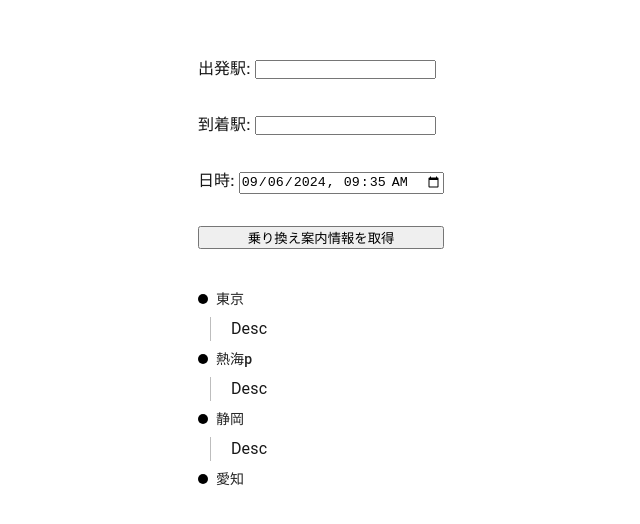
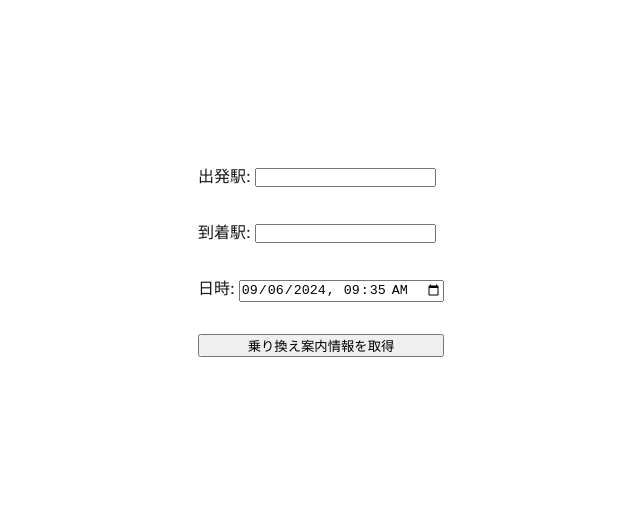
Before and after one commit to Tomohiro-Akinaga/TrekTrip, a Next.js app in the folder frontend/: page / in a window 1280 px wide. Shown: the part 124-648 px from the top of the page, without its empty margins (319-959 px from the left). Built offline with nearby package versions, Linux system fonts and the light colour scheme.

Commit message:
乗り換え情報を表示

```diff
--- a/frontend/src/app/page.tsx
+++ b/frontend/src/app/page.tsx
@@ -14,6 +14,7 @@ export default function Home() {
   const [departure, setDeparture] = useState<string>("");
   const [arrival, setArrival] = useState<string>("");
   const [dataTime, setDataTime] = useState<string>(initialDateTime);
+  const [steps, setSteps] = useState<any>([]);
 
   const handleChangeDeparture = (e: React.ChangeEvent<HTMLInputElement>) => {
     setDeparture(e.target.value);
@@ -44,27 +45,9 @@ export default function Home() {
 
     const json = await html.json();
     const text = parseHTML(json.html);
-    console.log(text);
+    console.log(text.transit);
+    setSteps(text.transit);
   };
-
-  const steps = [
-    {
-      label: "東京",
-      description: "Desc",
-    },
-    {
-      label: "熱海p",
-      description: "Desc",
-    },
-    {
-      label: "静岡",
-      description: "Desc",
-    },
-    {
-      label: "愛知",
-      description: "",
-    },
-  ];
 
   return (
     <div className={styles.page}>
--- a/frontend/src/components/molecules/StepperBox/index.module.css
+++ b/frontend/src/components/molecules/StepperBox/index.module.css
@@ -1,6 +1,10 @@
 .stepIcon {
-  width: 10px;
-  height: 10px;
-  background-color: #000;
+  width: 24px;
+  height: 24px;
+  background-color: #fff;
+  border: solid 1px #000;
   border-radius: 50%;
+  display: flex;
+  align-items: center;
+  justify-content: center;
 }
--- a/frontend/src/components/molecules/StepperBox/index.tsx
+++ b/frontend/src/components/molecules/StepperBox/index.tsx
@@ -3,7 +3,6 @@ import styles from "./index.module.css";
 import {
   Box,
   Step,
-  StepConnector,
   StepContent,
   StepLabel,
   Stepper,
@@ -11,24 +10,35 @@ import {
 } from "@mui/material";
 
 interface Props {
-  steps: { label: string; description: string }[];
+  steps: any;
 }
 
 const StepperBox = ({ children, steps }: PropsWithChildren<Props>) => {
-  const StepIconComponent = () => {
-    return <span className={styles.stepIcon}></span>;
+  const StepIconComponent = (i: any) => {
+    const isFirstStep = i === 0;
+    const isLastStep = i === steps.length - 1;
+    return (
+      <span className={styles.stepIcon}>
+        {isFirstStep ? "発" : isLastStep ? "着" : ""}
+      </span>
+    );
   };
+
   return (
     <Box sx={{ maxWidth: 400 }}>
       <Stepper orientation="vertical" connector={null}>
-        {steps.map((step, index) => (
-          <Step key={step.label} active>
-            <StepLabel StepIconComponent={StepIconComponent}>
-              {step.label}
+        {/* vとiの型定義を直す */}
+        {steps.map((v: any, i: number) => (
+          <Step key={i} active>
+            <StepLabel
+              StepIconComponent={() => StepIconComponent(i)}
+              style={{ display: "flex", gap: "10px" }}
+            >
+              <Typography>{v.station}</Typography>
+              <Typography>{v.time}</Typography>
             </StepLabel>
-            <StepContent>
-              <Typography>{step.description}</Typography>
-            </StepContent>
+            <StepContent>{v.line}</StepContent>
+            <StepContent>{v.destination}</StepContent>
           </Step>
         ))}
       </Stepper>
--- a/frontend/src/utils/parseHTML.ts
+++ b/frontend/src/utils/parseHTML.ts
@@ -9,8 +9,8 @@ export default function parseHTML(html: string) {
 
   // 出発時間や到着時間を取得し、そのテキストを配列に格納
   const time: string[] = [];
-  document.querySelectorAll(".time").forEach((el) => {
-    time.push(el.textContent || "");
+  document.querySelectorAll(".time").forEach((el, index) => {
+    if (index > 0) time.push(el.textContent || "");
   });
 
   // 駅名を取得し、そのテキストを配列に格納
@@ -20,12 +20,11 @@ export default function parseHTML(html: string) {
     .forEach((el) => station.push(el.textContent || ""));
 
   // 鉄道や方面を取得し、そのテキストを配列に格納
-  const transport: object[] = [];
+  const lines: string[] = [];
+  const destinations: string[] = [];
   document.querySelectorAll(".transport").forEach((el) => {
-    transport.push({
-      line: el.querySelector("div")?.textContent,
-      destination: el.querySelector(".destination")?.textContent,
-    });
+    lines.push(el.querySelector("div")?.textContent || "");
+    destinations.push(el.querySelector(".destination")?.textContent || "");
   });
 
   // 距離や運賃などの概要を取得し、それぞれのテキストを配列に格納
@@ -33,5 +32,13 @@ export default function parseHTML(html: string) {
     document.querySelector(".summary")?.children || []
   ).map((el) => el.textContent || "");
 
-  return { station, time, transport, summary };
+  // 配列を結合し、オブジェクトの乗り換え情報に変換
+  const transit = station.map((v, i) => ({
+    station: v,
+    time: time[i],
+    line: lines[i],
+    destination: destinations[i],
+  }));
+
+  return { transit: transit, summary: summary };
 }
```
Also changed, not shown: 1 other file (tests, documents, lock files or other folders).
